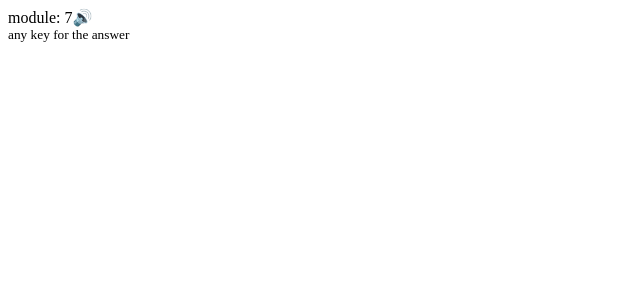
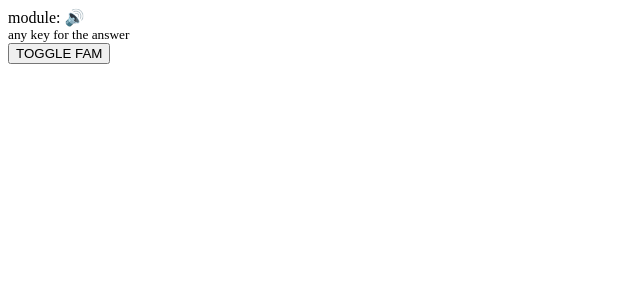
Before and after one commit to duubyPlz/chinalingo, a React (Vite) app: page / in a window 1280 px wide. Shown: the top 300 px of the page, without its empty margins (0-640 px from the left). Built offline with nearby package versions, Linux system fonts and the light colour scheme.

Commit message:
implement isFamiliar

```diff
--- a/src/App.js
+++ b/src/App.js
@@ -2,6 +2,7 @@ import React from "react";
 
 import Content from './containers/Content';
 import Footer from './components/Footer';
+import Settings from './components/Settings';
 
 // Local state:
 // question or answer (like flashcard front or back)
@@ -12,9 +13,10 @@ class App extends React.Component {
 
     this.state = {
       isQuestion: true,
-      // isFamiliar: false
-      isFamiliar: true
+      isFamiliar: false
     };
+
+    this.handleToggleFamiliar = this.handleToggleFamiliar.bind(this);
   }
 
   dataPath = "./assets/vocab.json";
@@ -38,6 +40,12 @@ class App extends React.Component {
     this.toggleIsQuestion();
   };
 
+  handleToggleFamiliar = () => {
+    this.setState({
+      isFamiliar: !this.state.isFamiliar
+    });
+  };
+
   render() {
     return (
       <>
@@ -47,6 +55,7 @@ class App extends React.Component {
           dataPath={this.dataPath}
         />
         <Footer isQuestion={this.state.isQuestion} />
+        <Settings toggleFamiliar={this.handleToggleFamiliar} />
       </>
     );
   }
--- a/src/components/Settings.js
+++ b/src/components/Settings.js
@@ -1 +1,11 @@
+import React from 'react';
+
 // https://codepen.io/finnhvman/pen/pOeyjE
+
+const Settings = ({toggleFamiliar}) => {
+  return (
+    <button onClick={() => toggleFamiliar()}>TOGGLE FAM</button>
+  )
+};
+
+export default Settings;
--- a/src/containers/Content.js
+++ b/src/containers/Content.js
@@ -9,15 +9,16 @@ class Content extends React.Component {
   constructor(props) {
     super(props);
 
-    // init state's current entry
-    const entry = this.getRandomEntry();
     this.state = {
-      currentEntry: entry
+      currentEntry: {},
+      isFamiliar: props.isFamiliar
     };
   }
 
   getRandomEntry = () => {
-    const flattenedList = this.flatten(vocabList, this.props.isFamiliar);
+    // const flattenedList = this.flatten(vocabList, this.state.isFamiliar);
+    const derp = this.state;
+    const flattenedList = this.flatten(vocabList, this.state.isFamiliar);
     const currentIndex = this.getRandomIndex(flattenedList.length);
     return flattenedList[currentIndex];
   };
@@ -67,7 +68,25 @@ class Content extends React.Component {
     return Math.floor(min + (Math.random() * (max - min)));
   };
 
+  componentDidMount() {
+    const entry = this.getRandomEntry();
+    this.setState({
+      currentEntry: entry
+    });
+  }
+
   componentWillReceiveProps(nextProps) {
+    // TODO handle nextProps.isFamiliar change, re-grab a new entry
+
+    if (nextProps.isFamiliar !== this.state.isFamiliar) {
+      const newEntry = this.getRandomEntry();
+
+      this.setState({
+        currentEntry: newEntry,
+        isFamiliar: nextProps.isFamiliar
+      });
+    }
+
     if (nextProps.isQuestion) {
       const newEntry = this.getRandomEntry();
       this.setState({
```
